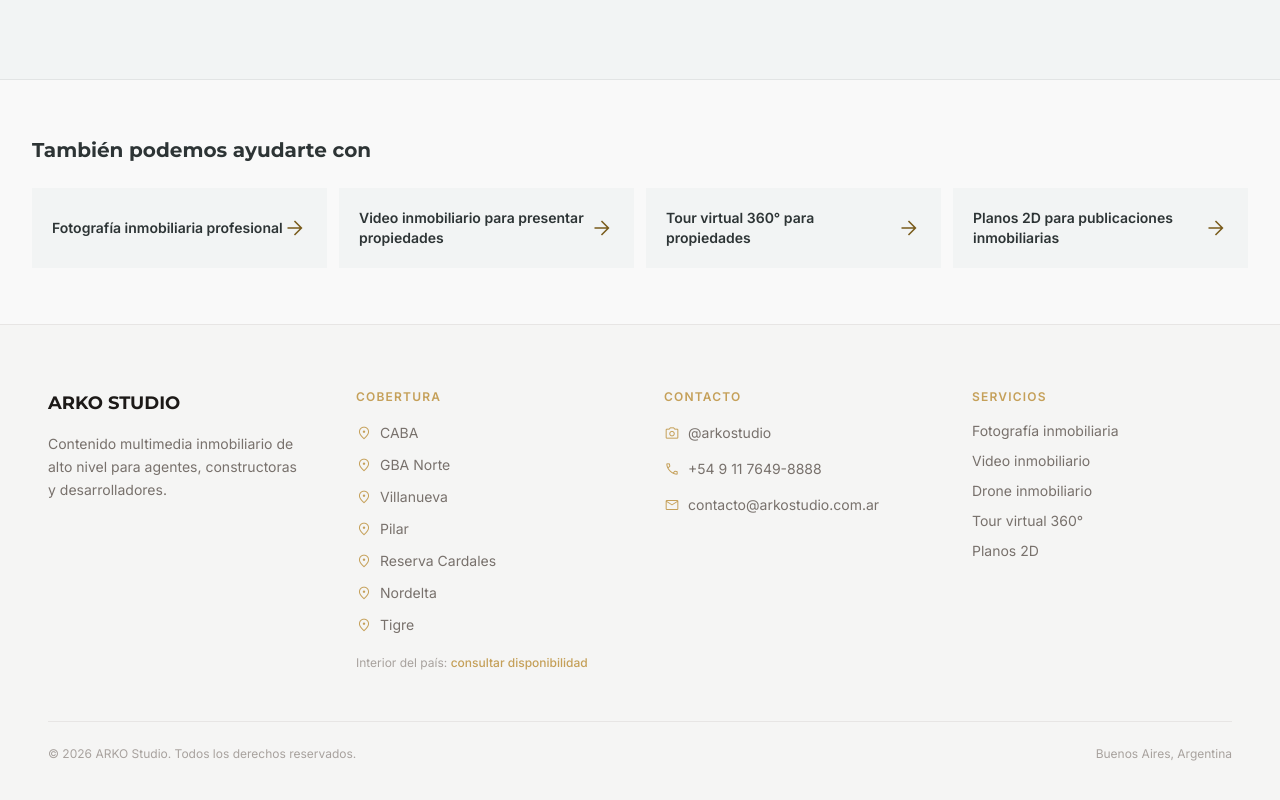
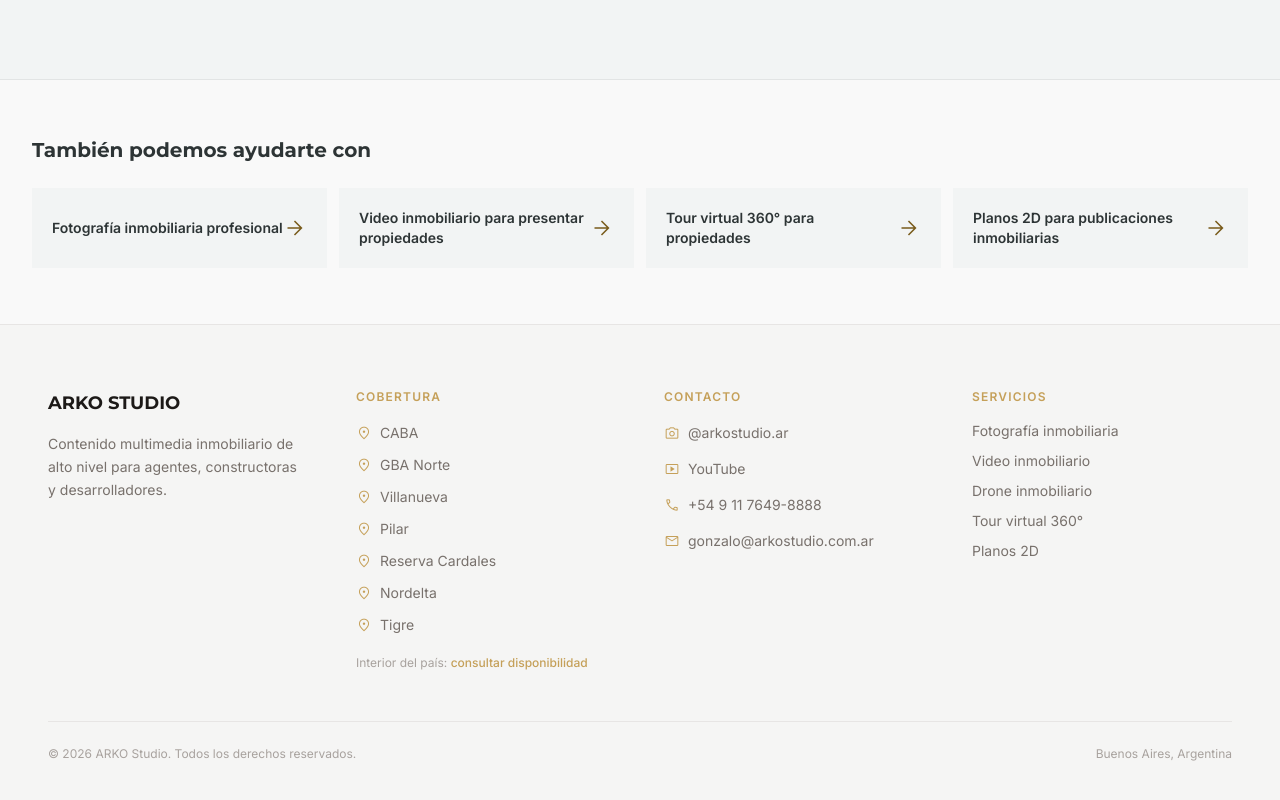
Before and after one commit to gonzacontaldo/arko-studio, a React (Vite) app: page /drone-inmobiliario in a window 1280 px wide. Shown: the part 3180-3980 px from the top of the page. Built offline with nearby package versions, Linux system fonts and the light colour scheme; no server answers; the database is empty; the HTML template or start-up script is replaced by a standard one.

Commit message:
Actualiza datos comerciales y presencia social

```diff
--- a/scripts/prerender-seo.mjs
+++ b/scripts/prerender-seo.mjs
@@ -24,7 +24,9 @@ for (const route of routes) {
   html = replace(html, /(<meta property="og:description" content=")(.*?)(" \/>)/, route.description);
   html = replace(html, /(<meta name="twitter:title" content=")(.*?)(" \/>)/, route.title);
   html = replace(html, /(<meta name="twitter:description" content=")(.*?)(" \/>)/, route.description);
-  const schema = route.path === '/' ? { '@context': 'https://schema.org', '@type': 'LocalBusiness', name: 'ARKO Studio', url: site, description: route.description, logo: `${site}/favicon.png`, image, telephone: '+54 9 11 7649-8888', areaServed: ['Buenos Aires', 'CABA', 'Zona Norte'] } : { '@context': 'https://schema.org', '@type': route.path === '/portfolio' ? 'CollectionPage' : 'Service', name: route.h1, url, description: route.description, ...(route.path !== '/portfolio' && { provider: { '@type': 'LocalBusiness', name: 'ARKO Studio', url: site }, areaServed: ['Buenos Aires', 'CABA', 'Zona Norte'] }) };
+  const business = { '@type': 'LocalBusiness', name: 'Arko Studio', url: site, telephone: '+54 9 11 7649-8888', email: 'gonzalo@arkostudio.com.ar', sameAs: ['https://instagram.com/arkostudio.ar', 'https://www.youtube.com/@arkostudio-media'] };
+  const areaServed = [{ '@type': 'AdministrativeArea', name: 'Provincia de Buenos Aires' }, { '@type': 'City', name: 'Ciudad Autónoma de Buenos Aires' }, { '@type': 'Place', name: 'Zona Norte de Buenos Aires' }];
+  const schema = route.path === '/' ? { '@context': 'https://schema.org', ...business, description: route.description, logo: `${site}/favicon.png`, image, openingHoursSpecification: [{ '@type': 'OpeningHoursSpecification', dayOfWeek: ['Monday', 'Tuesday', 'Wednesday', 'Thursday', 'Friday', 'Saturday', 'Sunday'], opens: '08:00', closes: '21:00' }], areaServed } : { '@context': 'https://schema.org', '@type': route.path === '/portfolio' ? 'CollectionPage' : 'Service', name: route.h1, url, description: route.description, ...(route.path !== '/portfolio' && { provider: business, areaServed }) };
   html = html.replace('</head>', `<script type="application/ld+json">${JSON.stringify(schema).replace(/</g, '\\u003c')}</script></head>`);
   html = html.replace('<div id="root"></div>', `<div id="root"><main id="seo-content"><h1>${esc(route.h1)}</h1><p>${esc(route.intro || route.description)}</p></main></div>`);
   const output = route.path === '/' ? resolve(root, 'index.html') : resolve(root, route.path.slice(1), 'index.html');
--- a/src/components/About.jsx
+++ b/src/components/About.jsx
@@ -38,7 +38,7 @@ export default function About() {
               className="flex items-center gap-2 text-sm text-on-surface-variant hover:text-secondary transition-colors"
             >
               <span className="material-symbols-outlined text-secondary text-lg">photo_camera</span>
-              @arkostudio
+              @arkostudio.ar
             </a>
             <a
               href="tel:+5491176498888"
@@ -48,11 +48,11 @@ export default function About() {
               +54 9 11 7649-8888
             </a>
             <a
-              href="mailto:contacto@arkostudio.com.ar"
+              href="mailto:gonzalo@arkostudio.com.ar"
               className="flex items-center gap-2 text-sm text-on-surface-variant hover:text-secondary transition-colors"
             >
               <span className="material-symbols-outlined text-secondary text-lg">mail</span>
-              contacto@arkostudio.com.ar
+              gonzalo@arkostudio.com.ar
             </a>
           </div>
         </div>
--- a/src/components/Footer.jsx
+++ b/src/components/Footer.jsx
@@ -1,7 +1,8 @@
 const contactLinks = [
-  { icon: 'photo_camera', label: '@arkostudio', href: 'https://instagram.com/' },
+  { icon: 'photo_camera', label: '@arkostudio.ar', href: 'https://instagram.com/arkostudio.ar' },
+  { icon: 'smart_display', label: 'YouTube', href: 'https://www.youtube.com/@arkostudio-media' },
   { icon: 'phone',        label: '+54 9 11 7649-8888',   href: 'tel:+5491176498888' },
-  { icon: 'mail',         label: 'contacto@arkostudio.com.ar', href: 'mailto:contacto@arkostudio.com.ar' },
+  { icon: 'mail',         label: 'gonzalo@arkostudio.com.ar', href: 'mailto:gonzalo@arkostudio.com.ar' },
 ];
 
 const serviceLinks = [
@@ -32,7 +33,7 @@ export default function Footer() {
         {/* Marca */}
         <div>
           <div className="font-headline font-bold text-lg text-stone-900 dark:text-stone-100 uppercase mb-4">
-            ARKO Studio
+            Arko Studio
           </div>
           <p className="font-body text-sm text-stone-500 leading-relaxed max-w-xs">
             Contenido multimedia inmobiliario de alto nivel para agentes, constructoras y desarrolladores.
--- a/src/pages/HomePage.jsx
+++ b/src/pages/HomePage.jsx
@@ -25,7 +25,7 @@ export default function HomePage() {
       <Seo
         title="Fotografía y Video Inmobiliario en Buenos Aires | ARKO Studio"
         description="Fotografía profesional, video, drone, planos y tours virtuales 360° para propiedades, inmobiliarias y desarrolladoras en Buenos Aires y Zona Norte."
-        schema={{ '@context': 'https://schema.org', '@type': 'LocalBusiness', name: 'ARKO Studio', url: SITE_URL, description: 'Producción de contenido audiovisual inmobiliario: fotografía, video, drone, planos y tours virtuales 360° en Buenos Aires.', logo: `${SITE_URL}/favicon.png`, image: `${SITE_URL}/portfolio-web/Civis/Portada.jpg`, telephone: '+54 9 11 7649-8888', areaServed: ['Buenos Aires', 'CABA', 'Zona Norte'] }}
+        schema={{ '@context': 'https://schema.org', '@type': 'LocalBusiness', name: 'Arko Studio', url: SITE_URL, description: 'Producción de contenido audiovisual inmobiliario: fotografía, video, drone, planos y tours virtuales 360° en Buenos Aires.', logo: `${SITE_URL}/favicon.png`, image: `${SITE_URL}/portfolio-web/Civis/Portada.jpg`, telephone: '+54 9 11 7649-8888', email: 'gonzalo@arkostudio.com.ar', sameAs: ['https://instagram.com/arkostudio.ar', 'https://www.youtube.com/@arkostudio-media'], openingHoursSpecification: [{ '@type': 'OpeningHoursSpecification', dayOfWeek: ['Monday', 'Tuesday', 'Wednesday', 'Thursday', 'Friday', 'Saturday', 'Sunday'], opens: '08:00', closes: '21:00' }], areaServed: [{ '@type': 'AdministrativeArea', name: 'Provincia de Buenos Aires' }, { '@type': 'City', name: 'Ciudad Autónoma de Buenos Aires' }, { '@type': 'Place', name: 'Zona Norte de Buenos Aires' }] }}
       />
       <Navbar onOpenModal={open} />
 
--- a/src/pages/ServicePage.jsx
+++ b/src/pages/ServicePage.jsx
@@ -29,8 +29,8 @@ export default function ServicePage() {
   const schema = {
     '@context': 'https://schema.org', '@type': 'Service', name: service.h1,
     description: service.description, url: `${SITE_URL}${path}`,
-    areaServed: ['Buenos Aires', 'CABA', 'Zona Norte'],
-    provider: { '@type': 'LocalBusiness', name: 'ARKO Studio', url: SITE_URL },
+    areaServed: [{ '@type': 'AdministrativeArea', name: 'Provincia de Buenos Aires' }, { '@type': 'City', name: 'Ciudad Autónoma de Buenos Aires' }, { '@type': 'Place', name: 'Zona Norte de Buenos Aires' }],
+    provider: { '@type': 'LocalBusiness', name: 'Arko Studio', url: SITE_URL, telephone: '+54 9 11 7649-8888', email: 'gonzalo@arkostudio.com.ar', sameAs: ['https://instagram.com/arkostudio.ar', 'https://www.youtube.com/@arkostudio-media'] },
   };
 
   return (
```
